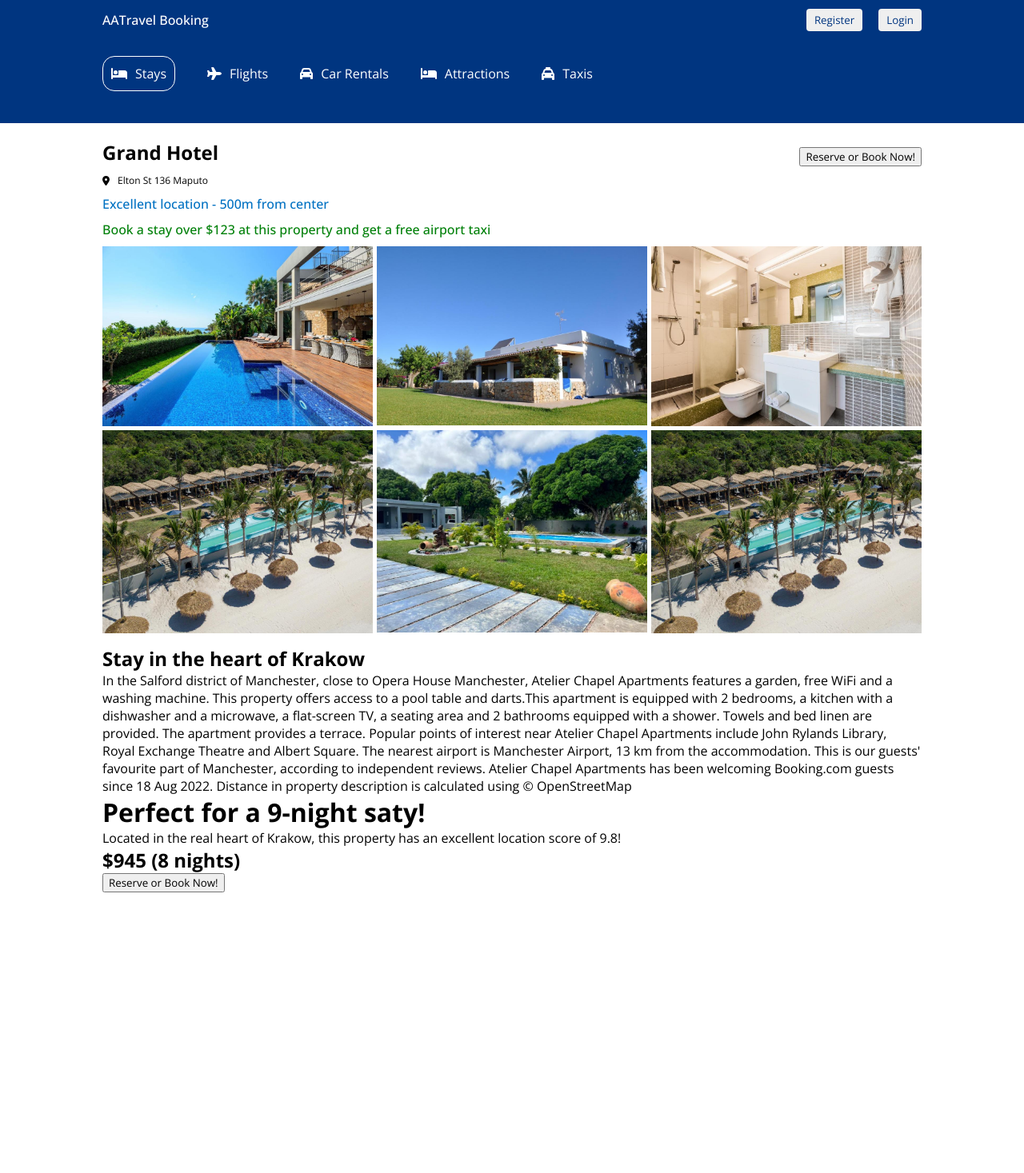
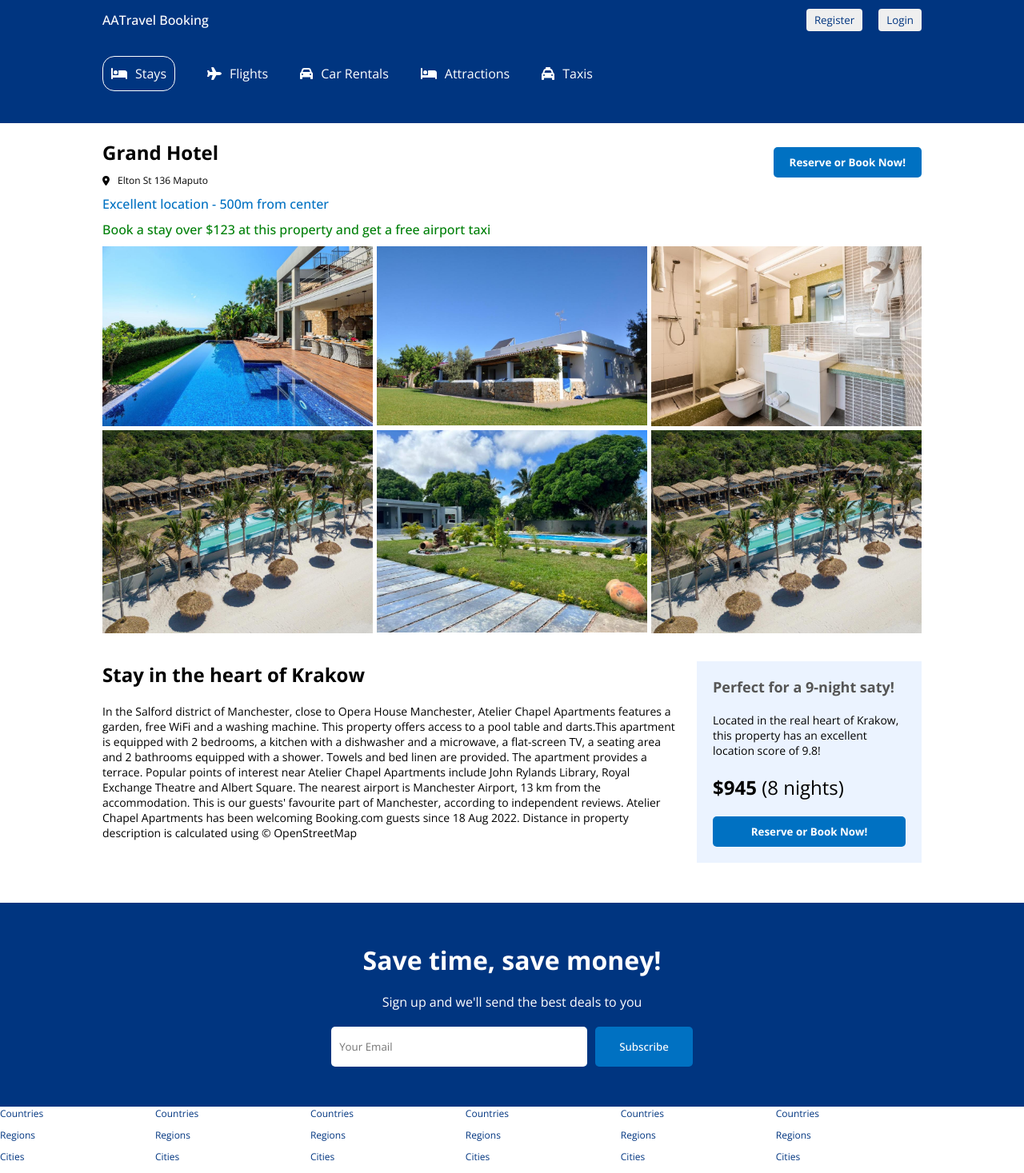
Before and after one commit to GXMUHATE/BookingApp, a React (Create React App) app: page /hotels/1 in a window 1280 px wide. Shown: the top 1467 px of the page at 80% size. Before the commit the page ends 1116 px from the top, so only its background shows below. Built offline with nearby package versions, Linux system fonts and the light colour scheme.

Commit message:
Booking App - UI interface hotels details page container

```diff
--- a/src/pages/hotel/Hotel.jsx
+++ b/src/pages/hotel/Hotel.jsx
@@ -2,7 +2,9 @@ import { faLocationDot } from "@fortawesome/free-solid-svg-icons"
 import { FontAwesomeIcon } from "@fortawesome/react-fontawesome"
 import Header from "../../components/header/Header"
 import Navbar from "../../components/nav/Navbar"
+import MailList from "../../components/mailList/MailList"
 import "./hotel.css"
+import Footer from "../../components/footer/Footer"
 
 const Hotel = () => {
     const photos = [
@@ -78,6 +80,8 @@ const Hotel = () => {
                     </div>
                 </div>
             </div>
+            <MailList/>
+            <Footer/>
         </div>
     )
 }
--- a/src/pages/hotel/hotel.css
+++ b/src/pages/hotel/hotel.css
@@ -1,6 +1,7 @@
 .hotelContainer{
     display: flex;
-    justify-content: center;
+    flex-direction: column;
+    align-items: center;
     margin-top: 20px;
 }
 
@@ -17,6 +18,13 @@
     position: absolute;
     top: 10px;
     right: 0;
+    border: none;
+    padding: 10px 20px;
+    background-color: #0071c2;
+    color: white;
+    font-weight: bold;
+    border-radius: 5px;
+    cursor: pointer;
 }
 
 .hotelTitle{
@@ -54,3 +62,51 @@
     flex-wrap: wrap;
 
 }
+
+.hotelDetails {
+    display: flex;
+    justify-content: space-between;
+    gap: 20px;
+    margin-top: 20px;
+}
+
+.hotelDetailsTexts {
+    flex: 3;
+}
+
+.hotelDesc {
+    font-size: 14px;
+    margin-top: 20px;
+}
+
+.hotelDetailsPrice {
+    flex: 1;
+    background-color: #ebf3ff;
+    padding: 20px;
+    display: flex;
+    flex-direction: column;
+    gap: 20px;
+}
+
+.hotelDetailsPrice>h1 {
+    font-size: 18px;
+    color: #555;
+}
+
+.hotelDetailsPrice>span {
+    font-size: 14px;
+}
+
+.hotelDetailsPrice>h2 {
+    font-weight: 300;
+}
+
+.hotelDetailsPrice>button {
+    border: none;
+    padding: 10px 20px;
+    background-color: #0071c2;
+    color: white;
+    font-weight: bold;
+    border-radius: 5px;
+    cursor: pointer;
+}
```
Also changed, not shown: 2 other files (tests, documents, lock files or other folders).
